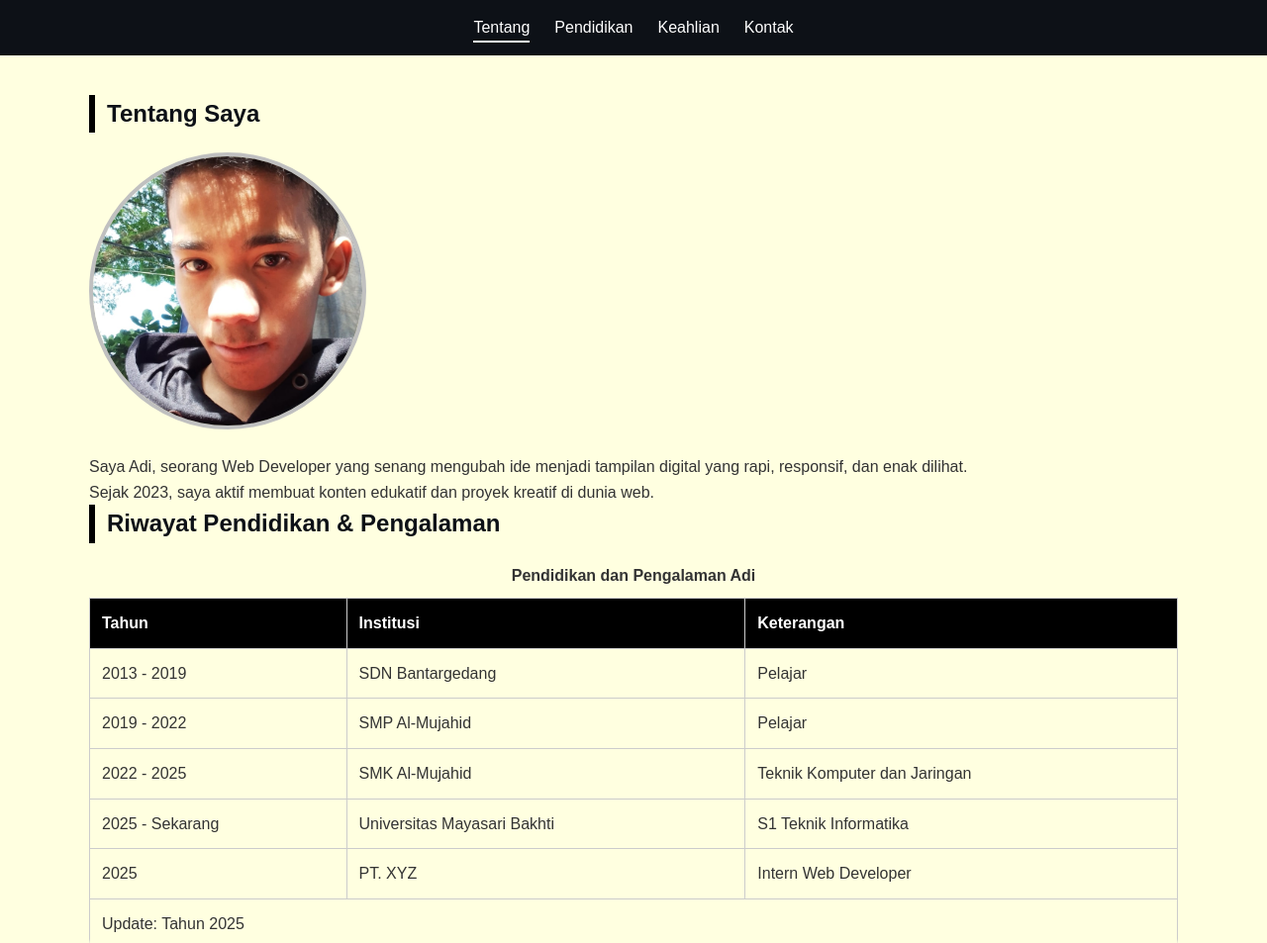
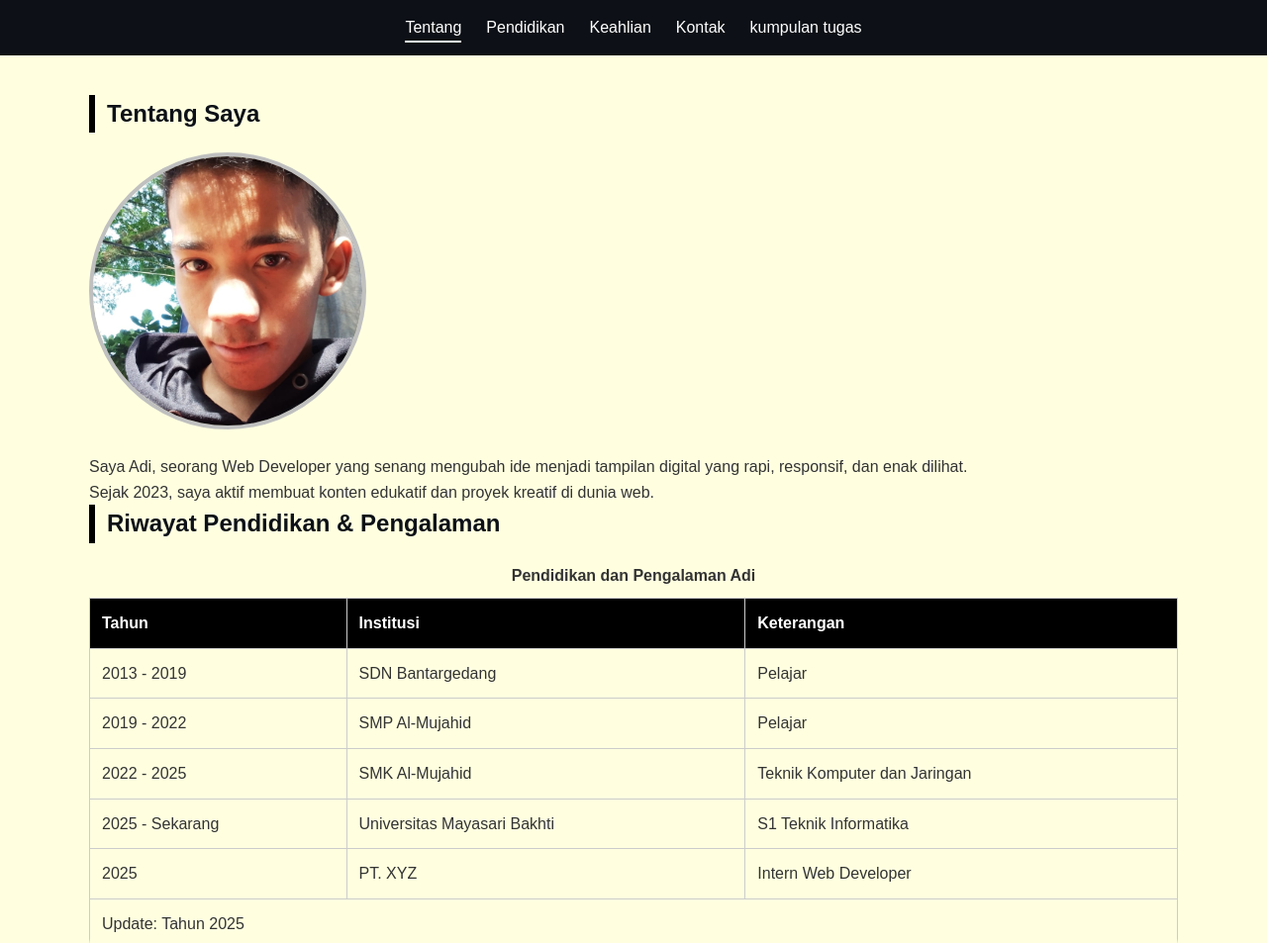
Before and after one commit to adipapoy473-eng/pp-adi44, a plain HTML site: page index.html in a window 1280 px wide. Shown: the top 953 px of the page at 99% size. Drawn offline with Linux system fonts and the light colour scheme; a script that the page names is missing.

Commit message:
Update navigation to include 'kumpulan tugas' link
Added a new link to 'kumpulan tugas' in the navigation menu.

```diff
--- a/index.html
+++ b/index.html
@@ -24,6 +24,7 @@ href="https://cdnjs.cloudflare.com/ajax/libs/font-awesome/6.4.0/css/all.min.css"
             <li><a href="#education">Pendidikan</a></li>
             <li><a href="#skills">Keahlian</a></li>
             <li><a href="#contact">Kontak</a></li>
+            <li><a href="Lat-css.html">kumpulan tugas</a></li>
         </ul>
     </nav>
 </header>
```
